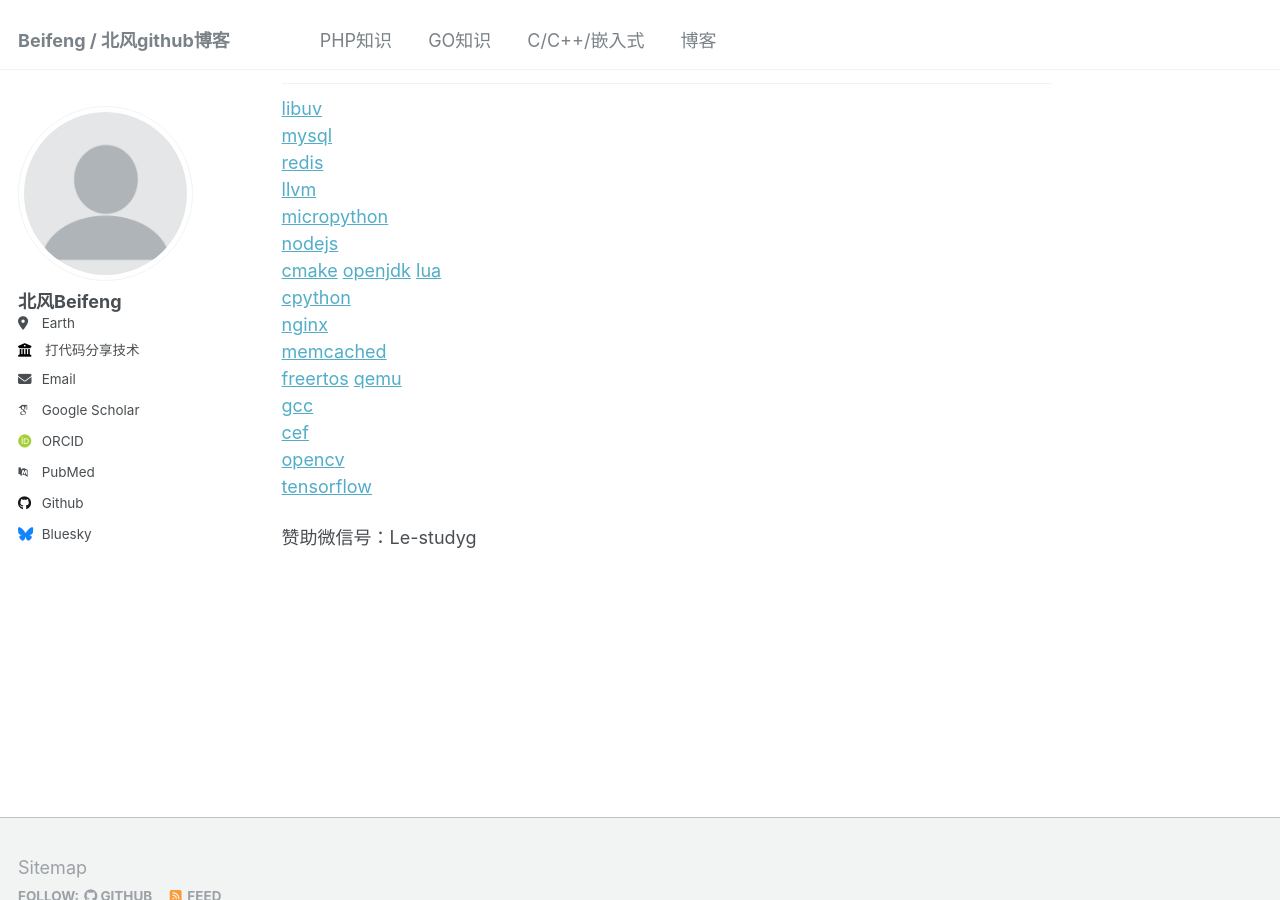
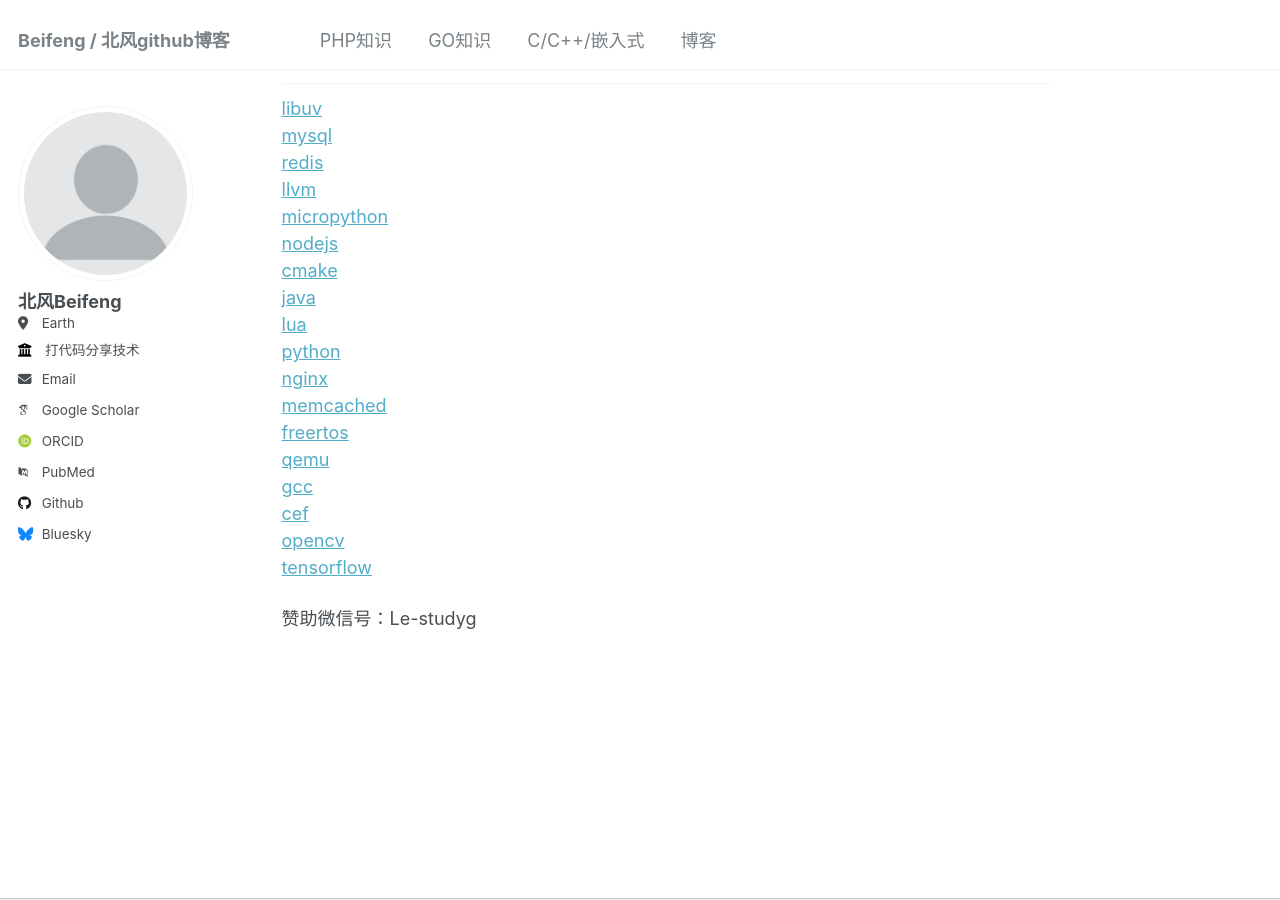
Before and after one commit to beifengisnil/beifengisnil.github.io, a Jekyll site: the page built from _pages/about.md, in a window 1280 px wide and 900 px high, scrolled down 4074 px. Built offline with Jekyll 4.4.1, drawn with Linux system fonts in a browser that asks for light colours; some web fonts are replaced.

Commit message:
Update about.md

```diff
--- a/_pages/about.md
+++ b/_pages/about.md
@@ -53,9 +53,9 @@ redirect_from:
 [micropython](https://github.com/micropython/micropython)
 [nodejs](https://github.com/nodejs/node)
 [cmake](https://github.com/Kitware/CMake)
-[openjdk](https://github.com/openjdk/jdk)
+[java](https://github.com/openjdk/jdk)
 [lua](https://github.com/lua/lua)
-[cpython](https://github.com/python/cpython)
+[python](https://github.com/python/cpython)
 [nginx](https://github.com/nginx/nginx)
 [memcached](https://github.com/memcached/memcached)
 [freertos](https://github.com/FreeRTOS/FreeRTOS)
```
